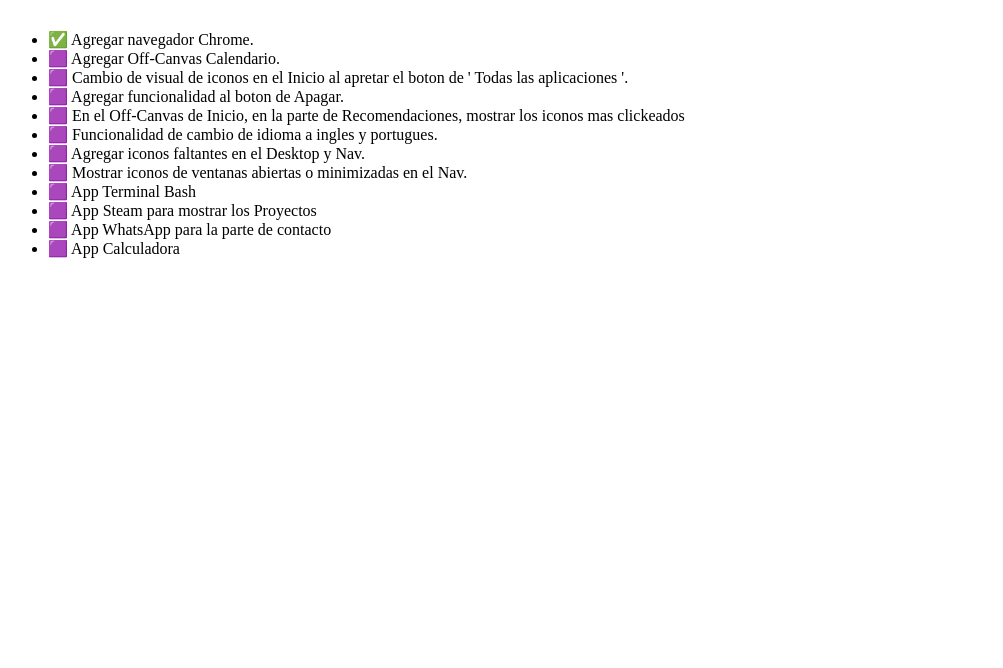
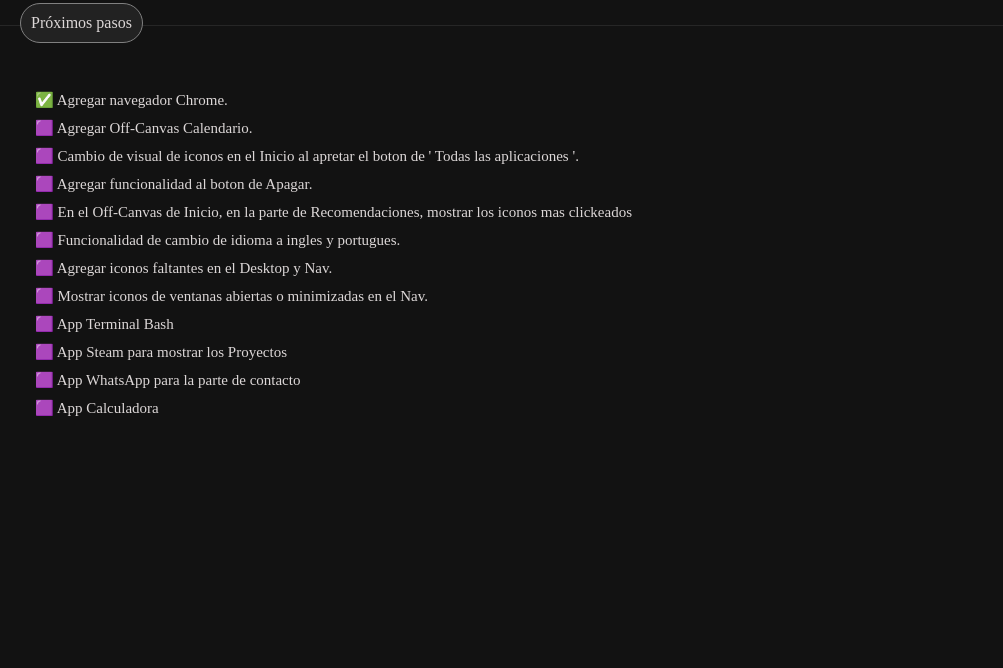
Before and after one commit to AlejandroLunaDev/Windows11Clone, a plain HTML site: page src/pages/roadmap.html in a window 1280 px wide. Shown: the part 132-800 px from the top of the page, without its empty margins (0-1003 px from the left). Drawn offline with Linux system fonts and the light colour scheme; the site is published under a folder, as on GitHub Pages, so addresses that start at the root find nothing.

Commit message:
cambio de ruta style roadmap

```diff
--- a/src/pages/roadmap.html
+++ b/src/pages/roadmap.html
@@ -6,7 +6,7 @@
     <title>Roadmap</title>
 
 
-    <link rel="stylesheet" href="/public/css/style.css">
+    <link rel="stylesheet" href="../../public/css/style.css">
 </head>
 <body>
     <div class="header-roadmap">
```
